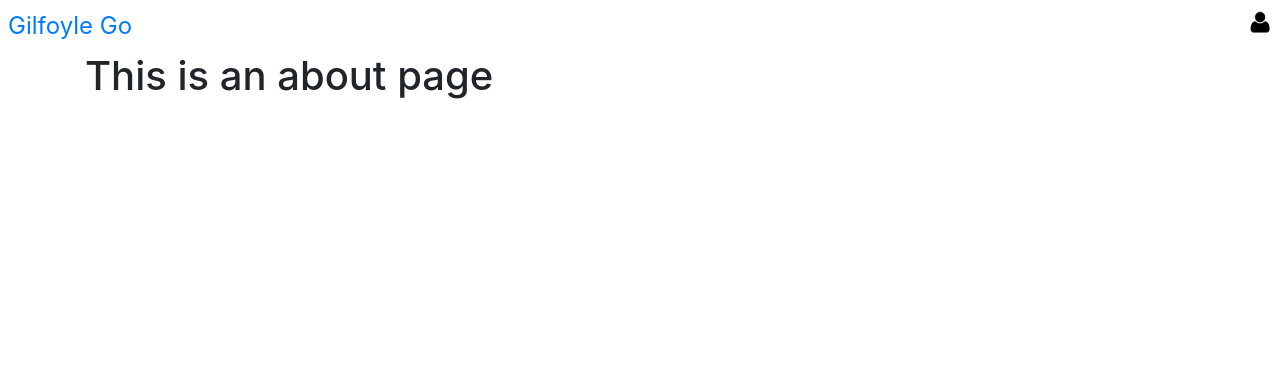
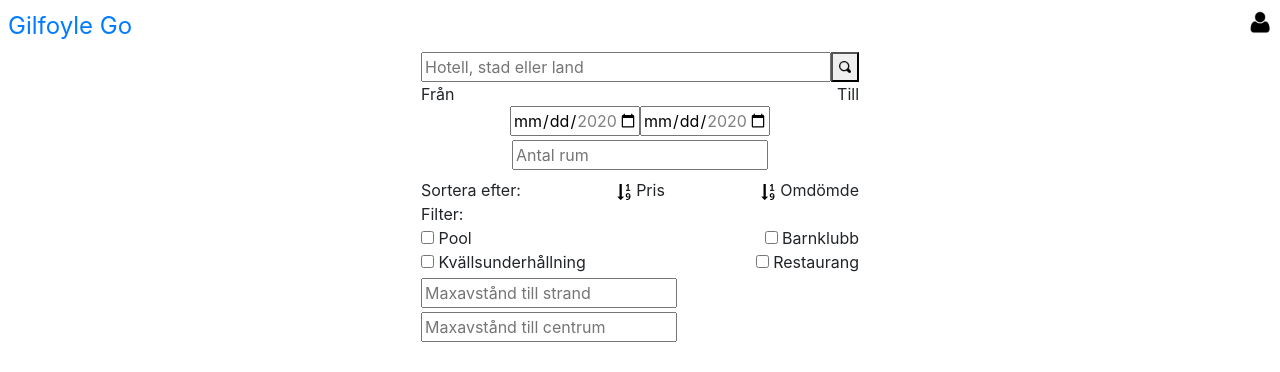
Before and after one commit to antfra125/gilfoylego_master, a Vue app in the folder gilfoylego_vue/: page /about in a window 1280 px wide. Shown: the top 372 px of the page. Built offline with nearby package versions, Linux system fonts and the light colour scheme.

Commit message:
sök, sortera, filter menydesign uppe

```diff
--- a/gilfoylego_vue/src/style.css
+++ b/gilfoylego_vue/src/style.css
@@ -5,3 +5,11 @@
 .user img {
     height: 3vh;
 }
+
+.custom-search-button img {
+    height: 2vh;
+}
+
+.sort img {
+    height: 2vh;
+}
--- a/gilfoylego_vue/src/views/About.vue
+++ b/gilfoylego_vue/src/views/About.vue
@@ -1,5 +1,72 @@
 <template>
-  <div class="about">
-    <h1>This is an about page</h1>
+  <div class="d-flex justify-content-center">
+        <form>
+          <div class="row d-flex justify-content-center">
+            <div class="column">
+              <input type="text" size="35" placeholder="Hotell, stad eller land">
+              <button class="custom-search-button"><img class="pb-1" src="../images/search.png"></button>
+            </div>
+          </div>
+          <div class="row d-flex justify-content-between">
+            <div class="column text-left">
+              Från
+            </div>
+            <div class="column">
+              Till
+            </div>
+          </div>
+          <div class="row d-flex justify-content-center">
+            <div class="column">
+              <input type="date" min="2020-07-01" max="2020-08-30">
+            </div>
+            <div class="column">
+              <input type="date" min="2020-07-02" max="2020-08-31">
+            </div>
+          </div>
+          <div class="row d-flex justify-content-center">
+            <div class="column pt-1">
+              <input type="number" size="39" min="1" placeholder="Antal rum">
+            </div>
+          </div>
+          <div class="row d-flex justify-content-center">
+            <div class="column p-1">
+            </div>
+          </div>
+          <div class="row sort d-flex justify-content-between">
+            <span class="column">Sortera efter:</span>
+            <span class="column"><img src="../images/sort.png"> Pris</span>
+            <span class="column"><img src="../images/sort.png"> Omdömde</span>
+        </div>
+        <div class="row">
+            Filter:
+        </div>
+        <div class="row d-flex justify-content-between">
+            <div class="column">
+              <input type="checkbox"> Pool
+            </div>
+            <div class="column">
+            <input type="checkbox"> Barnklubb
+            </div>
+        </div>
+        <div class="row d-flex justify-content-between">
+            <div class="column">
+              <input type="checkbox"> Kvällsunderhållning
+            </div>
+            <div class="column">
+            <input type="checkbox"> Restaurang
+            </div>
+        </div>
+        <div class="row">
+            <div class="column pt-1">
+              <input type="number" size="39" placeholder="Maxavstånd till strand">
+            </div>
+          </div>
+          <div class="row">
+            <div class="column pt-1">
+              <input type="number" size="39" placeholder="Maxavstånd till centrum">
+            </div>
+          </div>
+        </form>
+
   </div>
 </template>
```
Also changed, not shown: gilfoylego_vue/src/images/search.png (added), gilfoylego_vue/src/images/sort.png (added).
